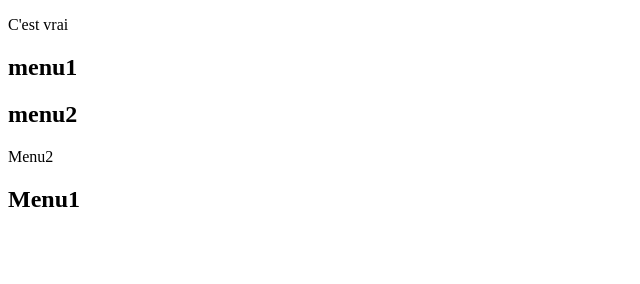
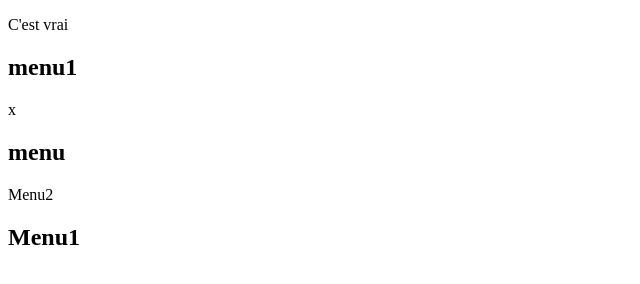
Before and after one commit to moatazlaissyine2006-tech/qualit--de-code, a plain HTML site: page index.html in a window 1280 px wide. Shown: the whole page, without its empty margins (0-640 px from the left). Drawn offline with Linux system fonts and the light colour scheme.

Commit message:
ajout de div sur master

```diff
--- a/index.html
+++ b/index.html
@@ -8,8 +8,11 @@
     <p>
         C'est vrai
     </p>
-    <div> <h2> menu1</h2> </div>
-    <div><h2>menu2</h2></div>
+    <div> <h2> menu1
+
+    </h2>
+  <p>x</p></div>
+    <div><h2>menu</h2></div>
     <h>Menu2</h>
     <h2>Menu1</h2>
   </body>
```
